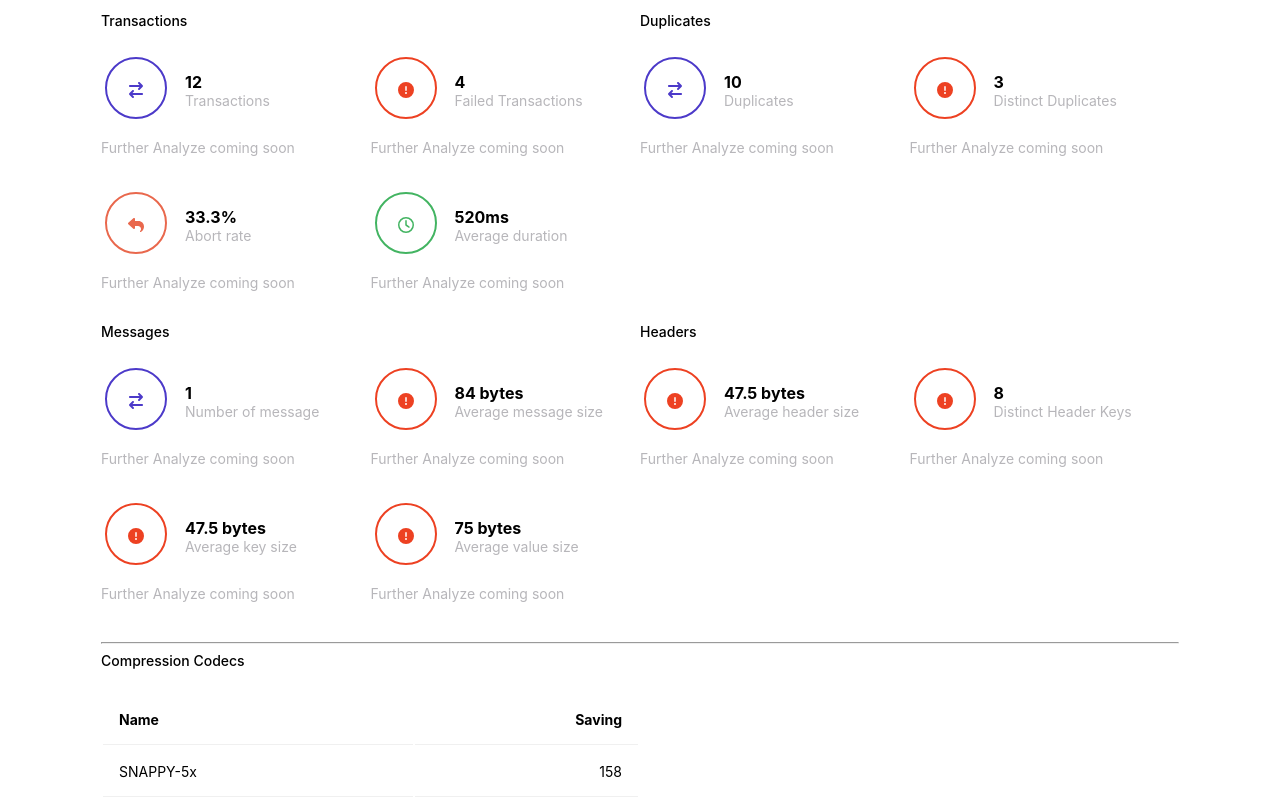
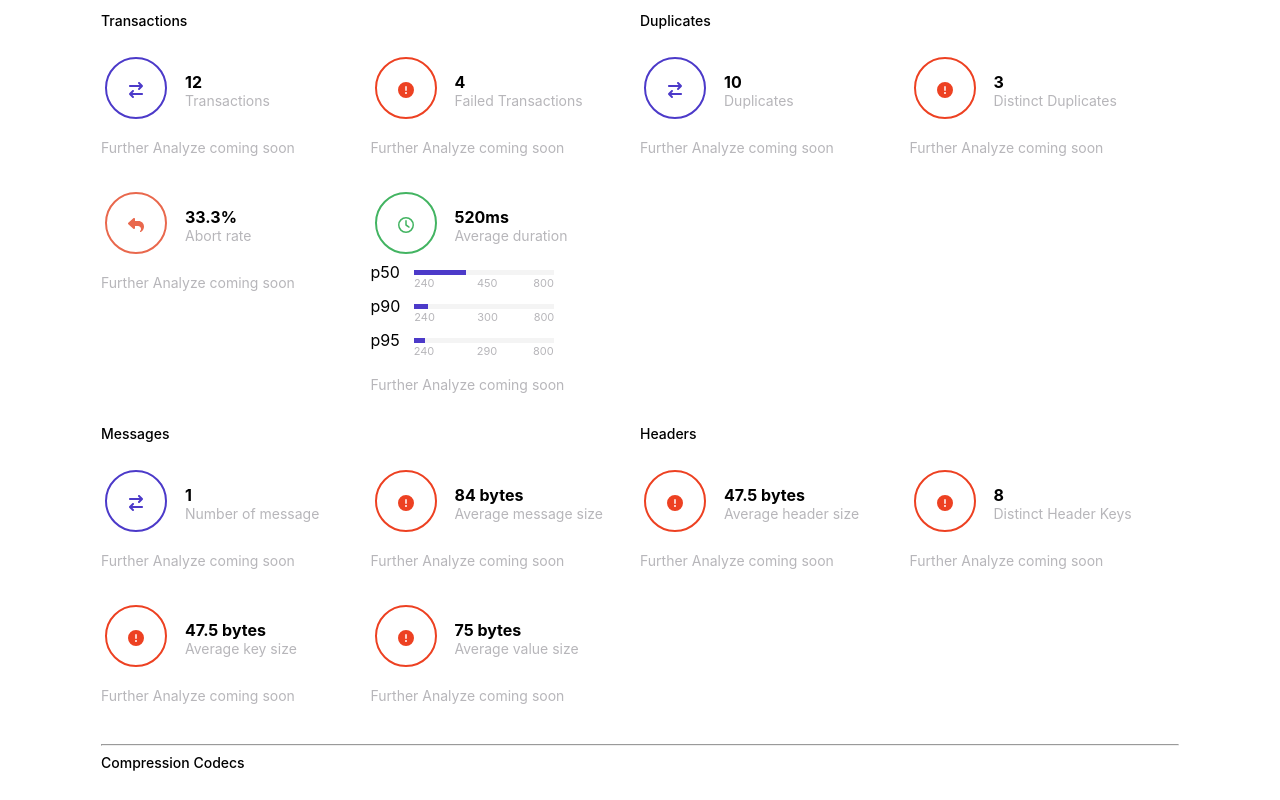
Before and after one commit to anhnicky66/react-kp-ui, a React (Create React App) app: page /1/analysis in a window 1280 px wide. Shown: the top 800 px of the page. Built offline with nearby package versions, Linux system fonts and the light colour scheme; no server answers.

Commit message:
feat: add progress bar component, add pXX to transaction duration

```diff
--- /dev/null
+++ b/src/components/ProgressBar/ProgressBar.scss
@@ -0,0 +1,34 @@
+.progress-bar {
+    position: relative;
+    width: 100%;
+    height: 5px;
+    .progress-bar-bg, .progress-bar-fg {
+        position: absolute;
+        top: 0;
+        left: 0;
+        width: 100%;
+        height: 100%;
+    }
+    .progress-bar-bg {
+        z-index: 0;
+    }
+    .progress-bar-fg {
+        z-index: 1;
+    }
+    .progress-values {
+        font-size: 11px;
+        position: absolute;
+        z-index: 2;
+        top: 6px;
+        width: 100%;
+        color: #b7b6ba;
+        .max {
+            position: absolute;
+            right: 0;
+        }
+        .value {
+            position: absolute;
+            left: 45%;
+        }
+    }
+}
--- /dev/null
+++ b/src/components/ProgressBar/ProgressBar.tsx
@@ -0,0 +1,26 @@
+import './ProgressBar.scss';
+
+export type ProgressBarProps = {
+    value: number;
+    max: number;
+    min: number;
+    bg?: string;
+    fg?: string;
+}
+
+export const ProgressBar = ({value, min, max, bg, fg}: ProgressBarProps) => {
+    const percentage = Math.floor((value - min) / (max - min) * 100) + '%';
+    const backgroundColor = bg || '#f4f4f4';
+    const foregroundColor = fg || '#4c3ac9';
+    return (
+        <div className="progress-bar">
+            <div className="progress-bar-fg" style={{width: percentage, background: foregroundColor}}></div>
+            <div className="progress-bar-bg" style={{background: backgroundColor}}></div>
+            <div className="progress-values">
+                <span className="min">{min}</span>
+                <span className="value">{value}</span>
+                <span className="max">{max}</span>
+            </div>
+        </div>
+    );
+}
--- a/src/features/analysis/components/AnalysisCard.scss
+++ b/src/features/analysis/components/AnalysisCard.scss
@@ -2,7 +2,6 @@
     .top-row {
         display: flex;
         align-items: center;
-        margin-bottom: 12px;
 
         .text-information {
             margin-left: 14px;
@@ -16,7 +15,20 @@
         }
     }
     .bottom-row {
+        .progress-bar-container {
+            margin-bottom: 14px;
+            display: flex;
+            align-items: center;
+            .progress-bar-label {
+                margin-right: 14px;
+                font-weight: 400;
+            }
+            .progress-bar {
+                width: 140px;
+            }
+        }
         .description {
+            padding-top: 12px;
             color: #b7b6ba;
             font-size: 14px;
         }
--- a/src/features/analysis/components/AnalysisCard.tsx
+++ b/src/features/analysis/components/AnalysisCard.tsx
@@ -1,14 +1,25 @@
-import { DonutChartWithIcon } from '@/components/DonutChartWithIcon/DonutChartWithIcon';
-import { AnalysisMetricType } from '../interfaces/AnalysisMetric.interface';
-import { faArrowRightArrowLeft, faCircleExclamation, faReply } from '@fortawesome/free-solid-svg-icons';
-import { faClock } from '@fortawesome/free-regular-svg-icons';
+import {DonutChartWithIcon} from '@/components/DonutChartWithIcon/DonutChartWithIcon';
+import {AnalysisMetricType} from '../interfaces/AnalysisMetric.interface';
+import {faArrowRightArrowLeft, faCircleExclamation, faReply} from '@fortawesome/free-solid-svg-icons';
+import {faClock} from '@fortawesome/free-regular-svg-icons';
 import './AnalysisCard.scss';
+import {ProgressBar} from '@/components/ProgressBar/ProgressBar';
+
+export type AnalysisProgress = {
+    min: number;
+    max: number;
+    value: number;
+    label: string;
+    fg?: string;
+    bg?: string;
+}
 
 export type AnalysisCardProps = {
     value: string;
     title: string;
     description: string;
     type: AnalysisMetricType;
+    progress?: AnalysisProgress[]
 }
 
 const IconMap = {
@@ -25,7 +36,7 @@ const ColorMap = {
     rate: '#e9684d'
 }
 
-export const AnalysisCard = ({value, title, description, type}: AnalysisCardProps) => {
+export const AnalysisCard = ({value, title, description, type, progress}: AnalysisCardProps) => {
 
     let icon = faCircleExclamation;
     let color = '#ed4122';
@@ -45,6 +56,8 @@ export const AnalysisCard = ({value, title, description, type}: AnalysisCardProp
         color = ColorMap.rate;
     }
 
+    const progressBars = progress || [];
+
     return (
         <div className="analysis-card">
             <div className="top-row">
@@ -55,6 +68,11 @@ export const AnalysisCard = ({value, title, description, type}: AnalysisCardProp
                 </div>
             </div>
             <div className="bottom-row">
+                {progressBars.map(pb => (
+                    <div className="progress-bar-container" key={pb.label}>
+                        <span className="progress-bar-label">{pb.label}</span><ProgressBar value={pb.value} min={pb.min} max={pb.max} />
+                    </div>
+                ))}
                 <div className="description">{description}</div>
             </div>
         </div>
--- a/src/features/analysis/routes/Analysis.tsx
+++ b/src/features/analysis/routes/Analysis.tsx
@@ -1,41 +1,56 @@
 import "./Analysis.scss"
-import { AnalysisCard } from "../components/AnalysisCard";
-import { TopicAnalyzerInputSample } from "@/mock/topic-analyzer-input-sample";
-import { MessageAnalyzeService } from "../services/MessageMetricService";
-import { Metrics } from "@/interfaces/Metric.interface";
-import { TransactionMetricService } from "../services/TransactionMetricService";
-import { AnalysisMetricType } from "../interfaces/AnalysisMetric.interface";
-import { DuplicateMetricService } from "../services/DuplicateMetricService";
+import {AnalysisCard, AnalysisProgress} from "../components/AnalysisCard";
+import {TopicAnalyzerInputSample} from "@/mock/topic-analyzer-input-sample";
+import {MessageAnalyzeService} from "../services/MessageMetricService";
+import {Metrics} from "@/interfaces/Metric.interface";
+import {TransactionMetricService} from "../services/TransactionMetricService";
+import {AnalysisMetricType} from "../interfaces/AnalysisMetric.interface";
+import {DuplicateMetricService} from "../services/DuplicateMetricService";
 import {CompressionMetricService} from "../services/CompressionMetricService";
 import {AnalysisTable} from "../components/AnalysisTable";
 
 export const Analysis = () => {
     const metrics = TopicAnalyzerInputSample.metrics as Metrics;
     const topicName = 'orders-avro';
+
     const transactionsAnalysis = [
         {
             id: AnalysisMetricType.TransactionTotal,
             value: TransactionMetricService.getTotal(topicName, metrics).toString(),
             title: 'Transactions',
             description: 'Further Analyze coming soon',
+            progress: []
         },
         {
             id: AnalysisMetricType.TransactionFailedCount,
             value: TransactionMetricService.getFailedCount(topicName, metrics).toString(),
             title: 'Failed Transactions',
             description: 'Further Analyze coming soon',
+            progress: [],
         },
         {
             id: AnalysisMetricType.TransactionAbortRate,
             value: TransactionMetricService.getAbortRate(topicName, metrics).toString() + '%',
             title: 'Abort rate',
             description: 'Further Analyze coming soon',
+            progress: [],
         },
         {
             id: AnalysisMetricType.TransactionAvgDuration,
             value: TransactionMetricService.getAvgDuration(topicName, metrics).toString() + 'ms',
             title: 'Average duration',
             description: 'Further Analyze coming soon',
+            ...(() => {
+                const {min, max, p50, p90, p95} = TransactionMetricService.getTimeSpanSizing(topicName, metrics);
+                const progress: AnalysisProgress[] = [
+                    {min, max, value: p50, label: 'p50'},
+                    {min, max, value: p90, label: 'p90'},
+                    {min, max, value: p95, label: 'p95'}
+                ];
+                return {
+                    progress
+                }
+            })()
         }
     ];
     const duplicatesAnalysis = [
@@ -96,8 +111,8 @@ export const Analysis = () => {
     const compressionAnalysis = {
         id: AnalysisMetricType.CompressionCodecs,
         headers: [
-            { label: 'Name', key: 'name' },
-            { label: 'Saving', key: 'value' }
+            {label: 'Name', key: 'name'},
+            {label: 'Saving', key: 'value'}
         ],
         rows: CompressionMetricService.getCompressionCodecs(topicName, metrics).map(codec => {
             return {
@@ -109,17 +124,17 @@ export const Analysis = () => {
 
     const topKeysAnalysis = {
         headers: [
-            { label: 'Key', key: 'key' },
-            { label: 'Occurences', key: 'value' },
+            {label: 'Key', key: 'key'},
+            {label: 'Occurences', key: 'value'},
         ],
         rows: MessageAnalyzeService.getTopKeys(topicName, metrics)
     };
 
     const entropyOutliers = {
         headers: [
-            { label: 'Partition', key: 'partition' },
-            { label: 'Offset', key: 'offset' },
-            { label: 'Entropy', key: 'entropy' },
+            {label: 'Partition', key: 'partition'},
+            {label: 'Offset', key: 'offset'},
+            {label: 'Entropy', key: 'entropy'},
         ],
         rows: MessageAnalyzeService.getEntropyOutliers(topicName, metrics)
     }
@@ -131,11 +146,11 @@ export const Analysis = () => {
                 <div className="col">
                     <div className="analysis-section-header">Transactions</div>
                     <div className="analysis-section">
-                        {transactionsAnalysis.map(m => <AnalysisCard key={m.id} type={m.id} value={m.value} title={m.title} description={m.description} />)}
+                        {transactionsAnalysis.map(m => <AnalysisCard key={m.id} type={m.id} value={m.value} title={m.title} description={m.description} progress={m.progress || []} />)}
                     </div>
                 </div>
                 <div className="col">
-                <div className="analysis-section-header">Duplicates</div>
+                    <div className="analysis-section-header">Duplicates</div>
                     <div className="analysis-section">
                         {duplicatesAnalysis.map(m => <AnalysisCard key={m.id} type={m.id} value={m.value} title={m.title} description={m.description} />)}
                     </div>
--- a/src/features/analysis/services/TransactionMetricService.ts
+++ b/src/features/analysis/services/TransactionMetricService.ts
@@ -1,15 +1,15 @@
-import { TopicName } from "@/features/topics/types";
-import { Metrics } from "@/interfaces/Metric.interface";
-import { getAverage } from "@/utils/calculations";
+import {TopicName} from "@/features/topics/types";
+import {Metrics, Sizing} from "@/interfaces/Metric.interface";
+import {getAverage} from "@/utils/calculations";
 
 export class TransactionMetricService {
     static getTotal(topicName: TopicName, metrics: Metrics): number {
-        const { transaction } = metrics[topicName];
+        const {transaction} = metrics[topicName];
         return transaction.count.value;
     }
 
     static getFailedCount(topicName: TopicName, metrics: Metrics): number {
-        const { transaction } = metrics[topicName];
+        const {transaction} = metrics[topicName];
         return transaction.abortCount.value;
     }
 
@@ -23,7 +23,7 @@ export class TransactionMetricService {
     }
 
     static getAvgDuration(topicName: TopicName, metrics: Metrics): number {
-        const { transaction } = metrics[topicName];
+        const {transaction} = metrics[topicName];
         const avg = getAverage([transaction.timeSpan.min, transaction.timeSpan.max]);
         if (isNaN(avg)) {
             return 0;
@@ -31,4 +31,14 @@ export class TransactionMetricService {
 
         return Number(avg.toFixed(0));
     }
+
+    static getAbortTimeSpanSizing(topicName: TopicName, metrics: Metrics): Sizing {
+        const {transaction} = metrics[topicName];
+        return transaction.abortTimeSpan;
+    }
+
+    static getTimeSpanSizing(topicName: TopicName, metrics: Metrics): Sizing {
+        const {transaction} = metrics[topicName];
+        return transaction.timeSpan;
+    }
 }
--- a/src/mock/topic-analyzer-input-sample.ts
+++ b/src/mock/topic-analyzer-input-sample.ts
@@ -1,173 +1,173 @@
 export const TopicAnalyzerInputSample = {
-  "cluster" : {
-    "bootstrapServer" : "localhost:9092",
-    "name" : "local",
-    "labels" : {
+  "cluster": {
+    "bootstrapServer": "localhost:9092",
+    "name": "local",
+    "labels": {
 
     }
   },
-  "metrics" : {
-    "orders-avro" : {
-      "replicationFactor" : 1,
-      "consumer" : {
-        "active" : 0,
-        "inactive" : 0
+  "metrics": {
+    "orders-avro": {
+      "replicationFactor": 1,
+      "consumer": {
+        "active": 0,
+        "inactive": 0
       },
-      "message" : {
-        "count" : 1,
-        "recordSize" : {
-          "min" : 84,
-          "max" : 84,
-          "p50" : 84,
-          "p90" : 84,
-          "p95" : 84
+      "message": {
+        "count": 1,
+        "recordSize": {
+          "min": 84,
+          "max": 84,
+          "p50": 84,
+          "p90": 84,
+          "p95": 84
         },
-        "keySize" : {
-          "min" : 20,
-          "max" : 75,
-          "p50" : 0,
-          "p90" : 0,
-          "p95" : 0
+        "keySize": {
+          "min": 20,
+          "max": 75,
+          "p50": 0,
+          "p90": 0,
+          "p95": 0
         },
-        "valueSize" : {
-          "min" : 75,
-          "max" : 75,
-          "p50" : 75,
-          "p90" : 75,
-          "p95" : 75
+        "valueSize": {
+          "min": 75,
+          "max": 75,
+          "p50": 75,
+          "p90": 75,
+          "p95": 75
         },
-        "headerSize" : {
-          "min" : 0,
-          "max" : 0,
-          "p50" : 0,
-          "p90" : 0,
-          "p95" : 0
+        "headerSize": {
+          "min": 0,
+          "max": 0,
+          "p50": 0,
+          "p90": 0,
+          "p95": 0
         },
-        "topKeys" : {
-          "null" : 1
+        "topKeys": {
+          "null": 1
         },
-        "duplicates" : {
-          "sum" : 10,
-          "distinctDuplicate" : 3,
-          "key" : "Coming soon"
+        "duplicates": {
+          "sum": 10,
+          "distinctDuplicate": 3,
+          "key": "Coming soon"
         },
-        "entropy" : {
-          "min" : 0.483,
-          "max" : 0.483,
-          "mean" : 0.483,
-          "stdDev" : 0.0,
-          "outliers" : [
+        "entropy": {
+          "min": 0.483,
+          "max": 0.483,
+          "mean": 0.483,
+          "stdDev": 0.0,
+          "outliers": [
             {
-              "partition" : 0,
-              "offset" : 0,
-              "entropy" : 0.483
+              "partition": 0,
+              "offset": 0,
+              "entropy": 0.483
             },
             {
-              "partition" : 0,
-              "offset" : 0,
-              "entropy" : 0.483
+              "partition": 0,
+              "offset": 0,
+              "entropy": 0.483
             }
           ]
         },
-        "minTimestamp" : 1663077173801,
-        "maxTimestamp" : 1663077173801
+        "minTimestamp": 1663077173801,
+        "maxTimestamp": 1663077173801
       },
-      "batch" : {
-        "batchSize" : {
-          "min" : 145,
-          "max" : 145,
-          "p50" : 145,
-          "p90" : 145,
-          "p95" : 145
+      "batch": {
+        "batchSize": {
+          "min": 145,
+          "max": 145,
+          "p50": 145,
+          "p90": 145,
+          "p95": 145
         },
-        "messagesPerBatch" : {
-          "min" : 1,
-          "max" : 1,
-          "p50" : 1,
-          "p90" : 1,
-          "p95" : 1
+        "messagesPerBatch": {
+          "min": 1,
+          "max": 1,
+          "p50": 1,
+          "p90": 1,
+          "p95": 1
         },
-        "compressionCodecs" : [
+        "compressionCodecs": [
           "SNAPPY-5x",
           "CURRENT"
         ],
-        "compressionEfficiency" : {
-          "value" : 1.0
+        "compressionEfficiency": {
+          "value": 1.0
         },
-        "delay" : {
-          "min" : 0,
-          "max" : 0,
-          "p50" : 0,
-          "p90" : 0,
-          "p95" : 0
+        "delay": {
+          "min": 0,
+          "max": 0,
+          "p50": 0,
+          "p90": 0,
+          "p95": 0
         },
-        "timeSpan" : {
-          "min" : 0,
-          "max" : 0,
-          "p50" : 0,
-          "p90" : 0,
-          "p95" : 0
+        "timeSpan": {
+          "min": 0,
+          "max": 0,
+          "p50": 0,
+          "p90": 0,
+          "p95": 0
         }
       },
-      "transaction" : {
-        "count" : {
-          "value" : 12
+      "transaction": {
+        "count": {
+          "value": 12
         },
-        "abortCount" : {
-          "value" : 4
+        "abortCount": {
+          "value": 4
         },
-        "timeSpan" : {
-          "min" : 240,
-          "max" : 800,
-          "p50" : 0,
-          "p90" : 0,
-          "p95" : 0
+        "timeSpan": {
+          "min": 240,
+          "max": 800,
+          "p50": 450,
+          "p90": 300,
+          "p95": 290
         },
-        "abortTimeSpan" : {
-          "min" : 0,
-          "max" : 0,
-          "p50" : 0,
-          "p90" : 0,
-          "p95" : 0
+        "abortTimeSpan": {
+          "min": 0,
+          "max": 0,
+          "p50": 0,
+          "p90": 0,
+          "p95": 0
         }
       },
-      "header" : {
-        "distinctKeys" : 8
+      "header": {
+        "distinctKeys": 8
       },
-      "compressionSavings" : {
-        "value" : {
-          "SNAPPY-5x" : 158,
-          "GZIP-5x" : 144,
-          "CURRENT" : 145,
-          "SNAPPY-2x" : 158,
-          "GZIP-2x" : 144,
-          "NONE" : 145,
-          "GZIP-1x" : 144,
-          "ZSTD-5x" : 144,
-          "ZSTD-2x" : 144,
-          "LZ4-1x" : 152,
-          "LZ4-5x" : 152,
-          "ZSTD-1x" : 144,
-          "SNAPPY-1x" : 158,
-          "LZ4-2x" : 152
+      "compressionSavings": {
+        "value": {
+          "SNAPPY-5x": 158,
+          "GZIP-5x": 144,
+          "CURRENT": 145,
+          "SNAPPY-2x": 158,
+          "GZIP-2x": 144,
+          "NONE": 145,
+          "GZIP-1x": 144,
+          "ZSTD-5x": 144,
+          "ZSTD-2x": 144,
+          "LZ4-1x": 152,
+          "LZ4-5x": 152,
+          "ZSTD-1x": 144,
+          "SNAPPY-1x": 158,
+          "LZ4-2x": 152
         }
       },
-      "schema" : {
-        "schemaByPartitions" : {
-          "0" : 2
+      "schema": {
+        "schemaByPartitions": {
+          "0": 2
         },
-        "schemaOccurrences" : [
+        "schemaOccurrences": [
           {
-            "id" : 1,
-            "schema" : "OrderDetail",
-            "schemaNamespace" : "io.confluent.tutorial",
-            "count" : 1
+            "id": 1,
+            "schema": "OrderDetail",
+            "schemaNamespace": "io.confluent.tutorial",
+            "count": 1
           },
           {
-            "id" : 2,
-            "schema" : "OrderDetail",
-            "schemaNamespace" : "io.confluent.tutorial",
-            "count" : 1
+            "id": 2,
+            "schema": "OrderDetail",
+            "schemaNamespace": "io.confluent.tutorial",
+            "count": 1
           }
         ]
       }
```
Lines whose indentation alone changed are shown as unchanged.
